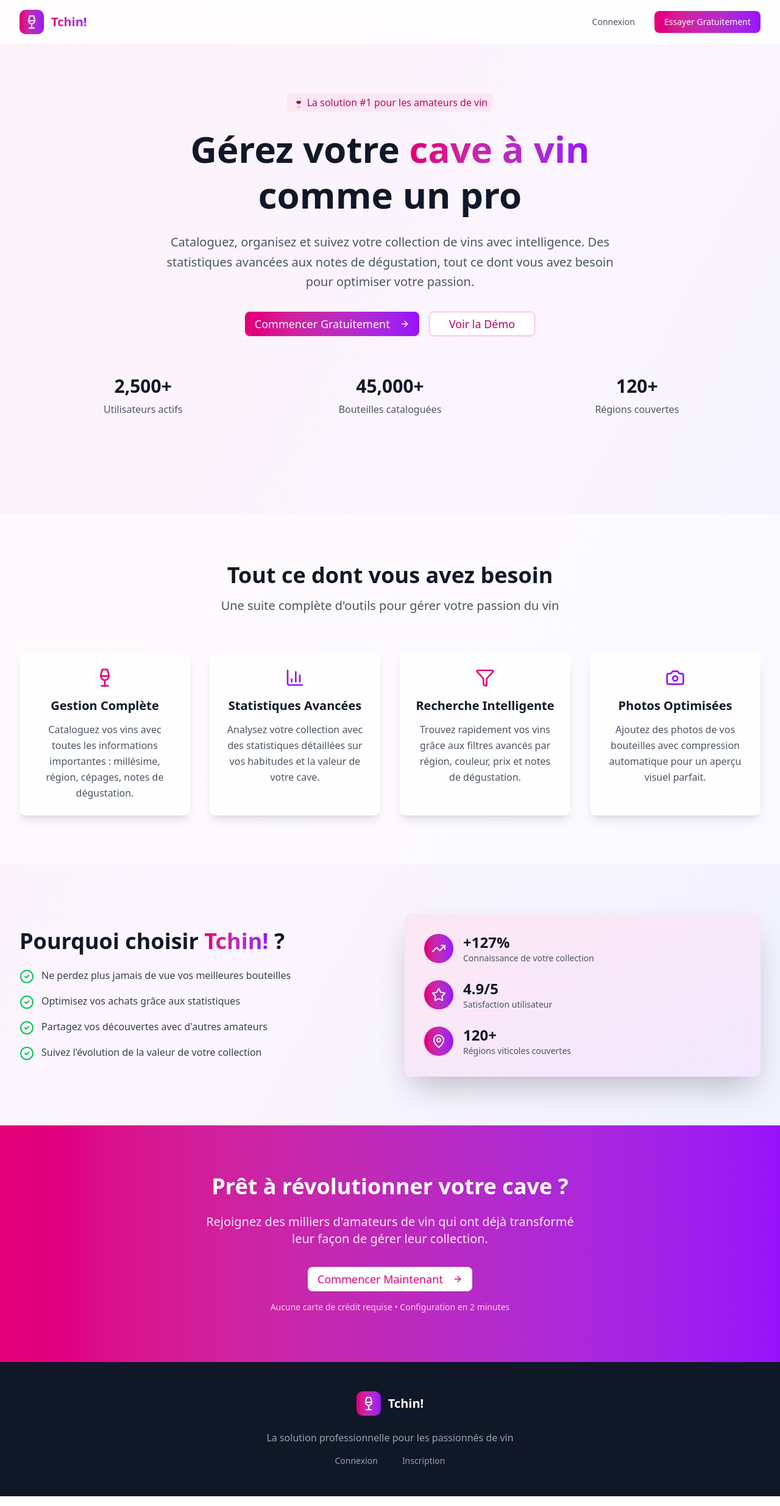
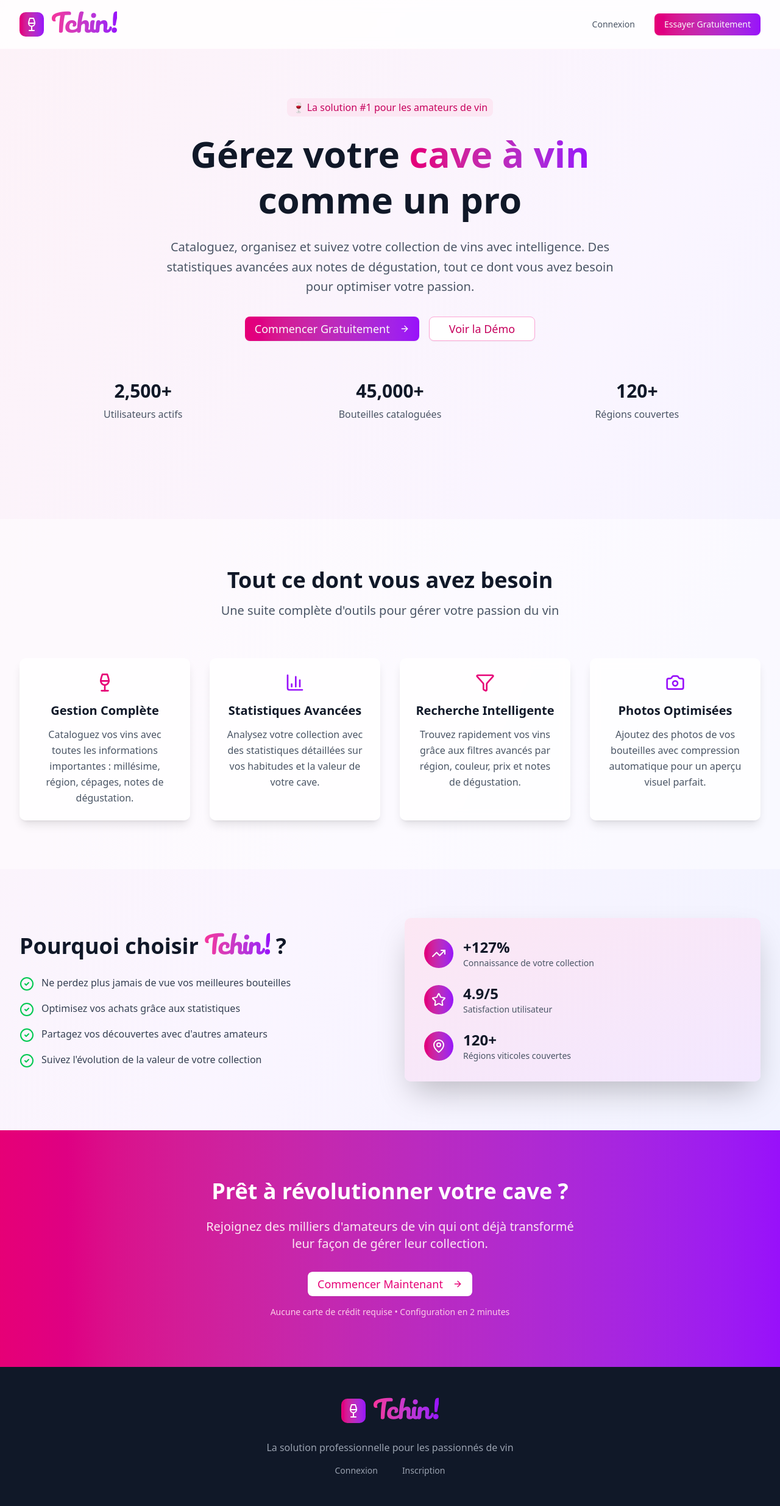
Before and after one commit to RonanKer29/cellar, a React (Vite) app in the folder frontend/: page / in a window 1280 px wide. Shown: the whole page at 61% size. Built offline with nearby package versions, Linux system fonts and the light colour scheme; no server answers.

Commit message:
logo all

```diff
--- a/frontend/src/components/common/Footer.jsx
+++ b/frontend/src/components/common/Footer.jsx
@@ -37,7 +37,11 @@ const Footer = () => {
               <div className="bg-gradient-to-br from-purple-500 to-pink-500 p-2 rounded-xl">
                 <Wine className="w-6 h-6 text-white" />
               </div>
-              <h3 className="text-xl font-bold bg-gradient-to-r from-purple-600 to-pink-600 bg-clip-text text-transparent">
+              <h3
+                className="font-veronica text-3xl font-light
+               bg-gradient-to-r from-pink-500 to-purple-600
+               bg-clip-text text-transparent tracking-tight"
+              >
                 Tchin!
               </h3>
             </div>
@@ -216,7 +220,7 @@ const Footer = () => {
         <div className="max-w-7xl mx-auto px-4 sm:px-6 lg:px-8 py-6">
           <div className="flex flex-col sm:flex-row justify-between items-center space-y-4 sm:space-y-0">
             <div className="text-gray-600 text-sm">
-              © {currentYear} Tchin!. Tous droits réservés.
+              © {currentYear} Tchin! Tous droits réservés.
             </div>
             <div className="flex items-center space-x-2 text-gray-600 text-sm">
               <span>Fait avec</span>
--- a/frontend/src/layouts/Navbar.jsx
+++ b/frontend/src/layouts/Navbar.jsx
@@ -31,7 +31,11 @@ const Navbar = () => {
               <Wine className="text-white w-5 h-5" />
             </div>
           </Link>
-          <h1 className="text-lg font-extrabold bg-gradient-to-r from-pink-600 via-purple-600 to-orange-500 bg-clip-text text-transparent">
+          <h1
+            className="font-veronica text-3xl font-light
+               bg-gradient-to-r from-pink-500 to-purple-600
+               bg-clip-text text-transparent tracking-tight"
+          >
             Tchin!
           </h1>
         </div>
@@ -54,7 +58,11 @@ const Navbar = () => {
                     <Wine className="text-white w-8 h-8" aria-hidden="true" />
                   </div>
                   <div>
-                    <SheetTitle className="text-xl font-extrabold bg-gradient-to-r from-pink-600 via-purple-600 to-orange-500 bg-clip-text text-transparent">
+                    <SheetTitle
+                      className="font-veronica text-5xl font-light
+               bg-gradient-to-r from-pink-500 to-purple-600
+               bg-clip-text text-transparent tracking-tight"
+                    >
                       Tchin!
                     </SheetTitle>
                     <p className="text-sm text-gray-500 mt-1">Dashboard</p>
--- a/frontend/src/pages/Landing.jsx
+++ b/frontend/src/pages/Landing.jsx
@@ -81,7 +81,11 @@ const Landing = () => {
               <div className="bg-gradient-to-r from-pink-600 to-purple-600 p-2 rounded-lg group-hover:shadow-lg transition-all duration-200 group-hover:scale-105">
                 <Wine className="h-6 w-6 text-white" aria-hidden="true" />
               </div>
-              <span className="text-xl font-bold bg-gradient-to-r from-pink-600 to-purple-600 bg-clip-text text-transparent group-hover:opacity-80 transition-opacity">
+              <span
+                className="font-veronica text-5xl font-light
+               bg-gradient-to-r from-pink-500 to-purple-600
+               bg-clip-text text-transparent tracking-tight group-hover:opacity-80 transition-opacity"
+              >
                 Tchin!
               </span>
             </Link>
@@ -268,7 +272,11 @@ const Landing = () => {
                 className="text-2xl sm:text-3xl lg:text-4xl font-bold text-gray-900 mb-6"
               >
                 Pourquoi choisir{" "}
-                <span className="bg-gradient-to-r from-pink-600 to-purple-600 bg-clip-text text-transparent">
+                <span
+                  className="font-veronica text-5xl font-light
+               bg-gradient-to-r from-pink-500 to-purple-600
+               bg-clip-text text-transparent tracking-tight"
+                >
                   Tchin!
                 </span>{" "}
                 ?
@@ -400,7 +408,11 @@ const Landing = () => {
                 aria-hidden="true"
               />
             </div>
-            <span className="text-lg sm:text-xl font-bold group-hover:text-pink-200 transition-colors">
+            <span
+              className="font-veronica text-5xl font-light
+               bg-gradient-to-r from-pink-500 to-purple-600
+               bg-clip-text text-transparent tracking-tight"
+            >
               Tchin!
             </span>
           </Link>
--- a/frontend/src/pages/Login.jsx
+++ b/frontend/src/pages/Login.jsx
@@ -64,7 +64,13 @@ const Login = () => {
           <div className="inline-flex bg-gradient-to-br from-pink-600 to-purple-600 p-4 rounded-2xl shadow-lg mb-4">
             <Wine className="text-white w-10 h-10" />
           </div>
-          <h1 className="text-3xl font-bold text-gray-900 mb-2">Tchin!</h1>
+          <h1
+            className="font-veronica text-5xl font-light
+               bg-gradient-to-r from-pink-500 to-purple-600
+               bg-clip-text text-transparent tracking-tight mb-2"
+          >
+            Tchin!
+          </h1>
           <p className="text-gray-600">Connectez-vous à votre compte</p>
         </div>
 
--- a/frontend/src/pages/Signup.jsx
+++ b/frontend/src/pages/Signup.jsx
@@ -116,7 +116,13 @@ const Signup = () => {
           <div className="inline-flex bg-gradient-to-br from-pink-600 to-purple-600 p-4 rounded-2xl shadow-lg mb-4">
             <Wine className="text-white w-10 h-10" />
           </div>
-          <h1 className="text-3xl font-bold text-gray-900 mb-2">Tchin!</h1>
+          <h1
+            className="font-veronica text-5xl font-light
+               bg-gradient-to-r from-pink-500 to-purple-600
+               bg-clip-text text-transparent tracking-tight mb-2"
+          >
+            Tchin!
+          </h1>
           <p className="text-gray-600">Créez votre compte</p>
         </div>
 
```
